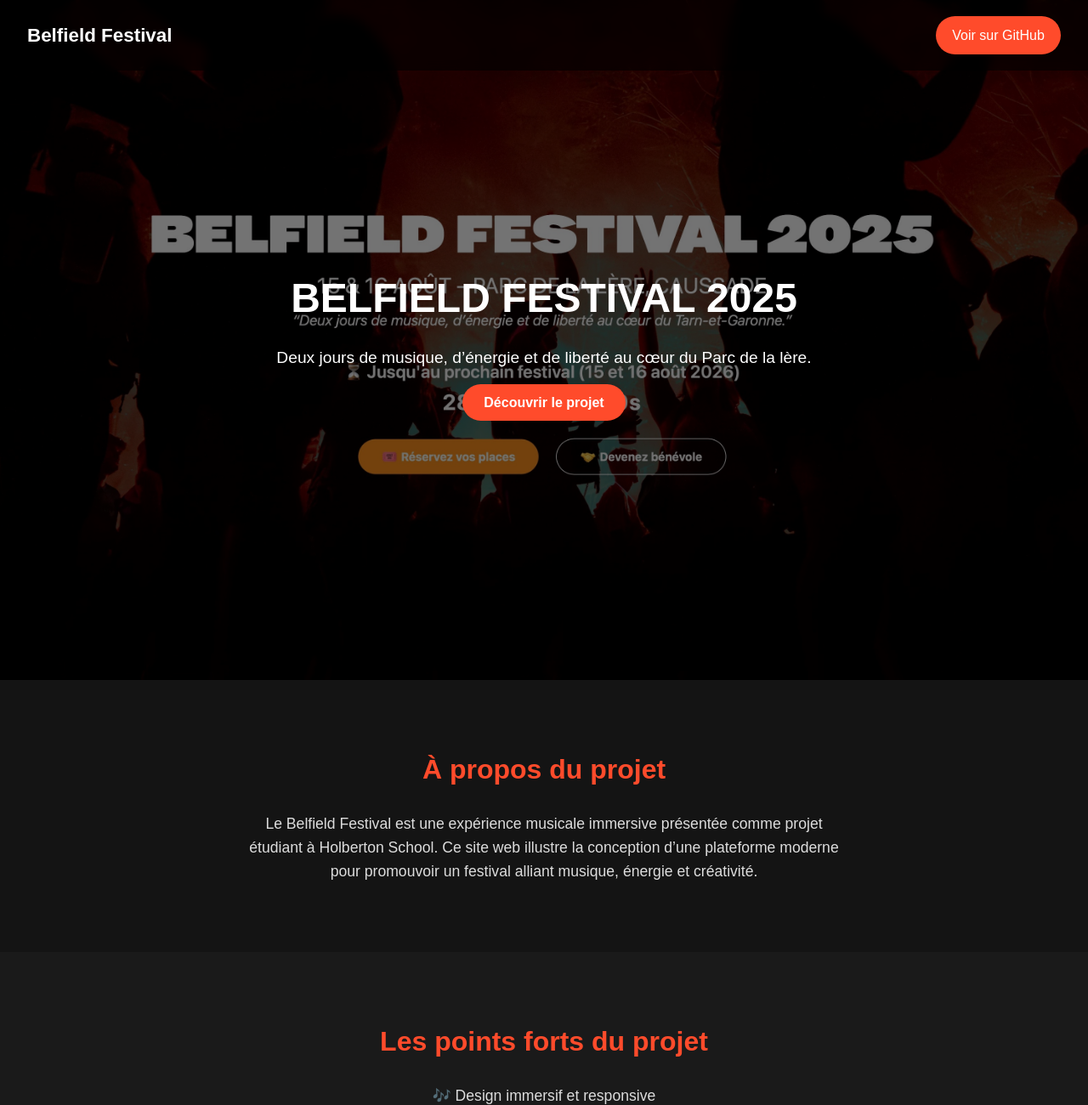
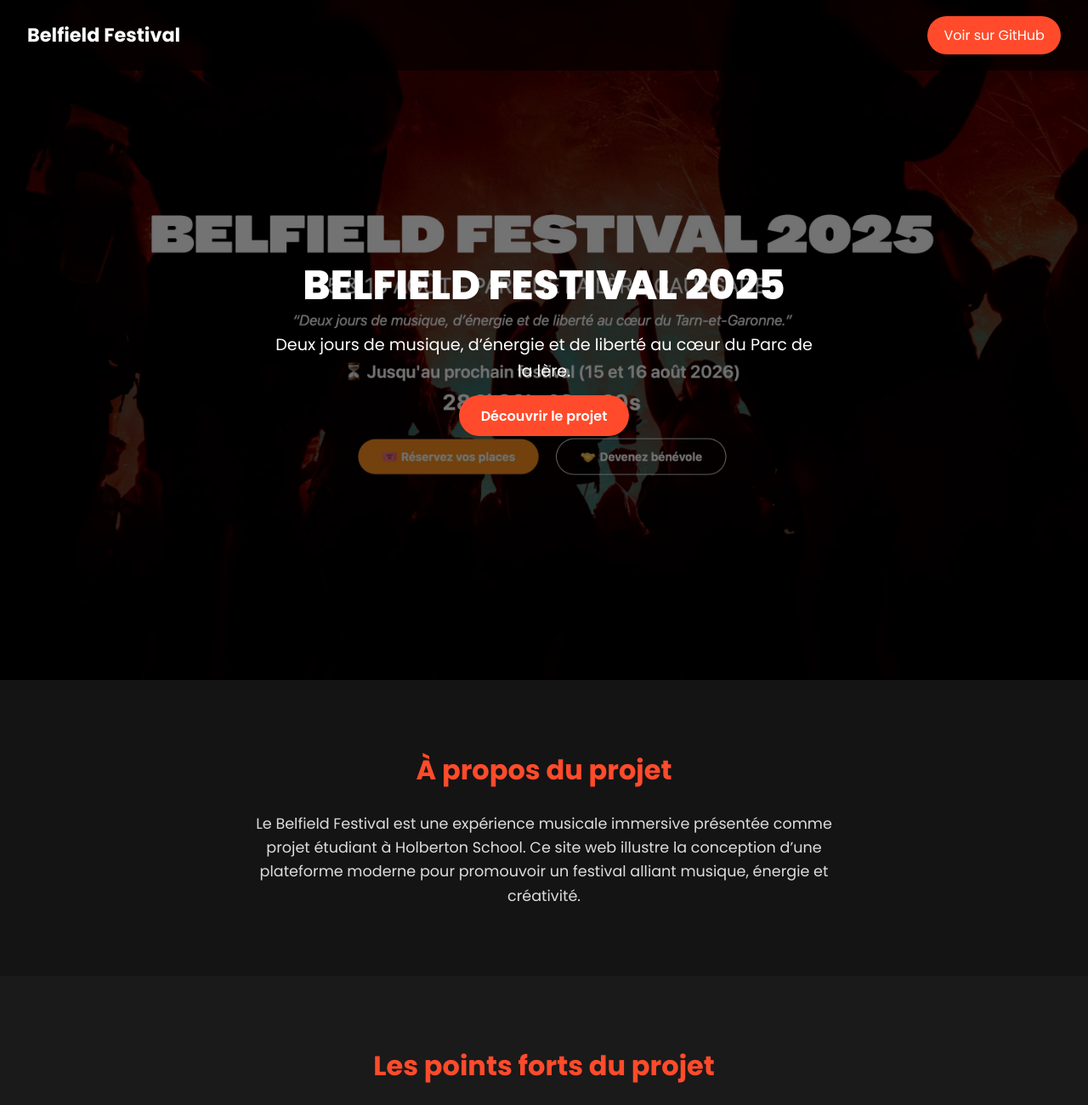
Before and after one commit to Noumso/Belfield-landing_page, a plain HTML site: page landing-page/index.html in a window 1280 px wide. Shown: the top 1300 px of the page at 85% size. Drawn offline with Linux system fonts and the light colour scheme.

Commit message:
Refactor landing page: migrate assets and scripts to new structure, enhance performance with passive scroll listener, and improve accessibility features

```diff
--- a/index.html
+++ b/landing-page/index.html
@@ -4,13 +4,18 @@
   <meta charset="UTF-8">
   <meta name="viewport" content="width=device-width, initial-scale=1.0">
   <title>Belfield Festival 2025</title>
+  <meta name="description" content="Belfield Festival 2025 — Deux jours de musique, d’énergie et de liberté au cœur du Parc de la lère.">
+  <!-- Fonts -->
+  <link rel="preconnect" href="https://fonts.googleapis.com">
+  <link rel="preconnect" href="https://fonts.gstatic.com" crossorigin>
+  <link href="https://fonts.googleapis.com/css2?family=Poppins:wght@400;600;700;800&display=swap" rel="stylesheet">
   <link rel="stylesheet" href="style.css">
 </head>
 <body>
   <header>
     <nav class="navbar">
       <h1 class="logo">Belfield Festival</h1>
-      <a href="https://github.com/Noumso/Belfield-Festival-Website" target="_blank" class="nav-btn">Voir sur GitHub</a>
+      <a href="https://github.com/Noumso/Belfield-Festival-Website" target="_blank" rel="noopener noreferrer" class="nav-btn">Voir sur GitHub</a>
     </nav>
   </header>
 
@@ -19,7 +24,7 @@
     <div class="hero-content">
       <h2 class="fade-in">BELFIELD FESTIVAL 2025</h2>
       <p class="fade-in delay1">Deux jours de musique, d’énergie et de liberté au cœur du Parc de la lère.</p>
-      <a href="https://github.com/Noumso/Belfield-Festival-Website" target="_blank" class="btn fade-in delay2">Découvrir le projet</a>
+      <a href="https://github.com/Noumso/Belfield-Festival-Website" target="_blank" rel="noopener noreferrer" class="btn fade-in delay2">Découvrir le projet</a>
     </div>
   </section>
 
--- /dev/null
+++ b/landing-page/script.js
@@ -0,0 +1,24 @@
+// Apparition du texte dans le hero
+window.addEventListener("load", () => {
+  document.querySelectorAll(".fade-in").forEach((el) => {
+    setTimeout(() => el.classList.add("visible"), 200);
+  });
+  // Active les sections visibles dès le chargement
+  revealOnScroll();
+});
+
+// Effet scroll reveal pour sections
+function revealOnScroll() {
+  const reveals = document.querySelectorAll(".reveal");
+  const triggerPoint = window.innerHeight * 0.85;
+
+  reveals.forEach((el) => {
+    const top = el.getBoundingClientRect().top;
+    if (top < triggerPoint) {
+      el.classList.add("active");
+    }
+  });
+}
+
+// Listener de scroll passif pour de meilleures perfs
+window.addEventListener("scroll", revealOnScroll, { passive: true });
--- a/style.css
+++ b/landing-page/style.css
@@ -42,6 +42,13 @@
 
   .nav-btn:hover {
     background: #ff6a40;
+  }
+
+  /* Focus visible pour accessibilité */
+  .nav-btn:focus-visible,
+  .btn:focus-visible {
+    outline: 3px solid #ff6a40;
+    outline-offset: 3px;
   }
 
   /* Hero */
@@ -163,3 +170,12 @@
     opacity: 1;
     transform: translateY(0);
   }
+
+  /* Réduction des animations si l'utilisateur préfère */
+  @media (prefers-reduced-motion: reduce) {
+    * {
+      animation: none !important;
+      transition: none !important;
+      scroll-behavior: auto !important;
+    }
+  }
--- a/script.js
+++ /dev/null
@@ -1,21 +0,0 @@
-// Apparition du texte dans le hero
-window.addEventListener("load", () => {
-    document.querySelectorAll(".fade-in").forEach((el) => {
-      setTimeout(() => el.classList.add("visible"), 200);
-    });
-  });
-
-  // Effet scroll reveal pour sections
-  function revealOnScroll() {
-    const reveals = document.querySelectorAll(".reveal");
-    const triggerPoint = window.innerHeight * 0.85;
-
-    reveals.forEach((el) => {
-      const top = el.getBoundingClientRect().top;
-      if (top < triggerPoint) {
-        el.classList.add("active");
-      }
-    });
-  }
-
-  window.addEventListener("scroll", revealOnScroll);
```
Also changed, not shown: landing-page/assets/hero.jpg (renamed from assets/hero.jpg).
